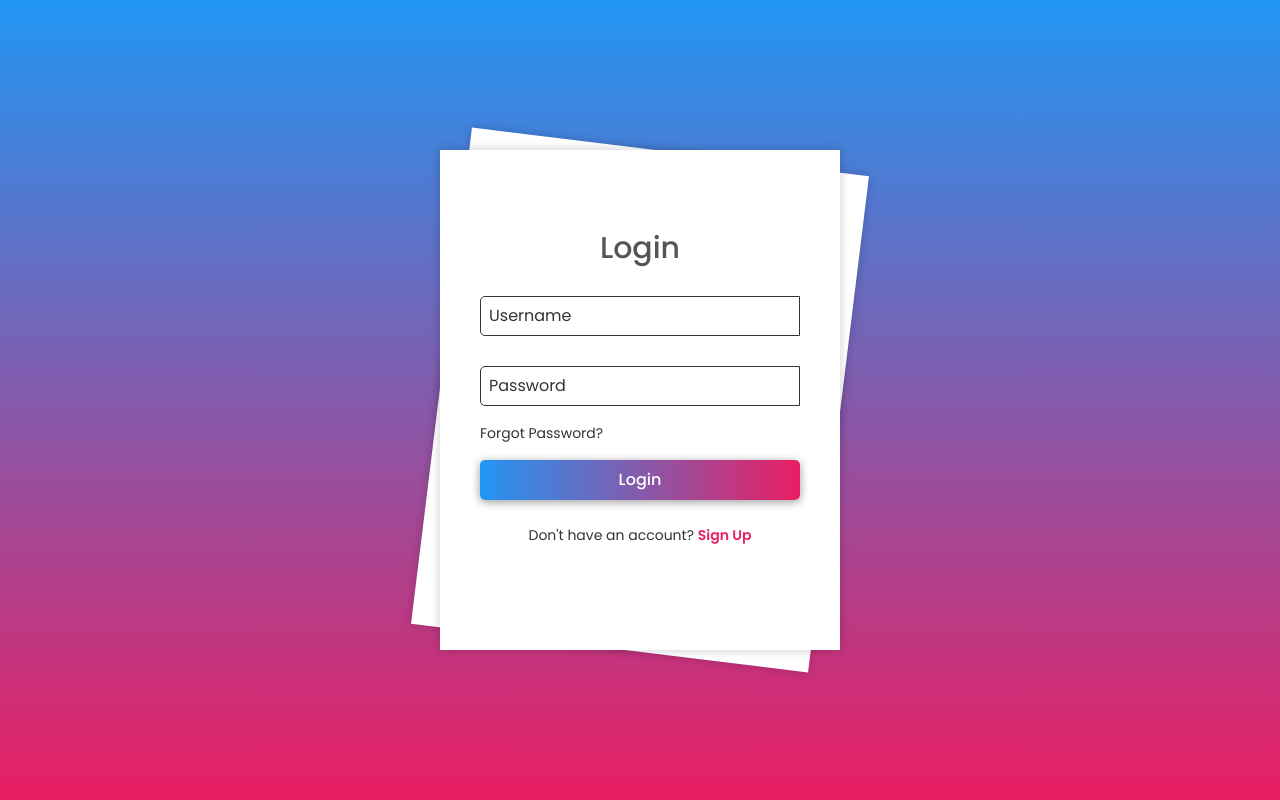
After one commit to ansel2002/Hospital_management_app, a Django app: page /Doctor/Login in a window 1280 px wide. The commit adds this page. Run offline with Django 4.2, Linux system fonts and the light colour scheme; some libraries are stand-ins or nearby versions.

Commit message:
changes to doctor pages

```diff
--- a/Doctor/urls.py
+++ b/Doctor/urls.py
@@ -6,5 +6,8 @@ urlpatterns = [
     path("HomePage", views.home, name="home"),
     path("doctorpage", views.doctor, name="doctor"),
     path("contactpage", views.contact, name="contact"),
-
+    path("blog", views.blog, name="blog"),
+    path("blog-details", views.blogdetails, name="blogdetails"),
+    path("about", views.about, name="aboutus"),
+    path("Login", views.Login, name="login"),
 ]
--- a/Doctor/views.py
+++ b/Doctor/views.py
@@ -14,3 +14,12 @@ def contact(request):
 
 def blog(request):
     return render(request,"Doctor/blog.html",context={})
+
+def blogdetails(request):
+    return render(request,"Doctor/blog-details.html",context={})
+
+def about(request):
+    return render(request,"Doctor/about.html",context={})
+
+def Login(request):
+    return render(request,"Doctor/login.html",context={})
--- a/Pharmacy/views.py
+++ b/Pharmacy/views.py
@@ -14,12 +14,10 @@ def home(request):
 def contact(request):
     return render(request, "Pharmacy/contact.html", context={})
 
-<<<<<<< HEAD
 
 def logintoapp(request):
 
     return render(request)
-=======
 def store(request):
     return render(request, "Pharmacy/store.html", context={})
 
@@ -28,5 +26,3 @@ def shop(request):
 
 def checkout(request):
     return render(request, "Pharmacy/checkout.html", context={})
-
->>>>>>> d6b2f2edd87ed67e7351f96613f8ffbaa93aa142
--- /dev/null
+++ b/static/d_static/css/style.css
@@ -0,0 +1,193 @@
+@import url('https://fonts.googleapis.com/css2?family=Poppins:wght@300;400;500;600;700;800;900&display=swap');
+
+* {
+    margin: 0;
+    padding: 0;
+    box-sizing: border-box;
+    font-family: 'Poppins', sans-serif;
+}
+
+body {
+    display: flex;
+    justify-content: center;
+    align-items: center;
+    min-height: 100vh;
+    background: linear-gradient(#2196f3, #e91e63);
+    overflow: hidden;
+}
+
+.wrapper {
+    position: relative;
+    width: 400px;
+    height: 500px;
+}
+
+.form-wrapper {
+    position: absolute;
+    top: 0;
+    left: 0;
+    display: flex;
+    justify-content: center;
+    align-items: center;
+    width: 100%;
+    height: 100%;
+    background: #fff;
+    box-shadow: 0 0 10px rgba(0, 0, 0, .2);
+}
+
+.wrapper.animate-signUp .form-wrapper.sign-in {
+    transform: rotate(7deg);
+    animation: animateRotate .7s ease-in-out forwards;
+    animation-delay: .3s;
+}
+
+.wrapper.animate-signIn .form-wrapper.sign-in {
+    animation: animateSignIn 1.5s ease-in-out forwards;
+}
+
+@keyframes animateSignIn {
+    0% {
+        transform: translateX(0);
+    }
+
+    50% {
+        transform: translateX(-500px);
+    }
+
+    100% {
+        transform: translateX(0) rotate(7deg);
+    }
+}
+
+.wrapper .form-wrapper.sign-up {
+    transform: rotate(7deg);
+}
+
+.wrapper.animate-signIn .form-wrapper.sign-up {
+    animation: animateRotate .7s ease-in-out forwards;
+    animation-delay: .3s;
+}
+
+@keyframes animateRotate {
+    0% {
+        transform: rotate(7deg);
+    }
+
+    100% {
+        transform: rotate(0);
+        z-index: 1;
+    }
+}
+
+.wrapper.animate-signUp .form-wrapper.sign-up {
+    animation: animateSignUp 1.5s ease-in-out forwards;
+}
+
+@keyframes animateSignUp {
+    0% {
+        transform: translateX(0);
+        z-index: 1;
+    }
+
+    50% {
+        transform: translateX(500px);
+    }
+
+    100% {
+        transform: translateX(0) rotate(7deg);
+    }
+}
+
+h2 {
+    font-size: 30px;
+    color: #555;
+    text-align: center;
+}
+
+.input-group {
+    position: relative;
+    width: 320px;
+    margin: 30px 0;
+}
+
+.input-group label {
+    position: absolute;
+    top: 50%;
+    left: 5px;
+    transform: translateY(-50%);
+    font-size: 16px;
+    color: #333;
+    padding: 0 5px;
+    pointer-events: none;
+    transition: .5s;
+}
+
+.input-group input {
+    width: 100%;
+    height: 40px;
+    font-size: 16px;
+    color: #333;
+    padding: 0 10px;
+    background: transparent;
+    border: 1px solid #333;
+    outline: none;
+    border-radius: 5px;
+}
+
+.input-group input:focus~label,
+.input-group input:valid~label {
+    top: 0;
+    font-size: 12px;
+    background: #fff;
+}
+
+.forgot-pass {
+    margin: -15px 0 15px;
+}
+
+.forgot-pass a {
+    color: #333;
+    font-size: 14px;
+    text-decoration: none;
+}
+
+.forgot-pass a:hover {
+    text-decoration: underline;
+}
+
+.btn {
+    position: relative;
+    top: 0;
+    left: 0;
+    width: 100%;
+    height: 40px;
+    background: linear-gradient(to right, #2196f3, #e91e63);
+    box-shadow: 0 2px 10px rgba(0, 0, 0, .4);
+    font-size: 16px;
+    color: #fff;
+    font-weight: 500;
+    cursor: pointer;
+    border-radius: 5px;
+    border: none;
+    outline: none;
+}
+
+.sign-link {
+    font-size: 14px;
+    text-align: center;
+    margin: 25px 0;
+}
+
+.sign-link p {
+    color: #333;
+}
+
+.sign-link p a {
+    color: #e91e63;
+    text-decoration: none;
+    font-weight: 600;
+}
+
+.sign-link p a:hover {
+    text-decoration: underline;
+}
--- /dev/null
+++ b/static/d_static/js/script.js
@@ -0,0 +1,13 @@
+const wrapper = document.querySelector('.wrapper');
+const signUpLink = document.querySelector('.signUp-link');
+const signInLink = document.querySelector('.signIn-link');
+
+signUpLink.addEventListener('click', () => {
+    wrapper.classList.add('animate-signIn');
+    wrapper.classList.remove('animate-signUp');
+});
+
+signInLink.addEventListener('click', () => {
+    wrapper.classList.add('animate-signUp');
+    wrapper.classList.remove('animate-signIn');
+});
--- a/templates/Doctor/contact.html
+++ b/templates/Doctor/contact.html
@@ -64,13 +64,13 @@
               <a class="nav-link" href="HomePage">Home</a>
             </li>
             <li class="nav-item">
-              <a class="nav-link" href="aboutpage">About Us</a>
+              <a class="nav-link" href="about">About Us</a>
             </li>
             <li class="nav-item">
               <a class="nav-link" href="doctorpage">Doctors</a>
             </li>
             <li class="nav-item">
-              <a class="nav-link" href="blog.html">News</a>
+              <a class="nav-link" href="blog">News</a>
             </li>
             <li class="nav-item active">
               <a class="nav-link" href="contactpage">Contact</a>
--- a/templates/Doctor/doctors.html
+++ b/templates/Doctor/doctors.html
@@ -63,13 +63,13 @@
               <a class="nav-link" href="HomePage">Home</a>
             </li>
             <li class="nav-item">
-              <a class="nav-link" href="aboutpage">About Us</a>
+              <a class="nav-link" href="about">About Us</a>
             </li>
             <li class="nav-item active">
               <a class="nav-link" href="doctorpage">Doctors</a>
             </li>
             <li class="nav-item">
-              <a class="nav-link" href="blog.html">News</a>
+              <a class="nav-link" href="blog">News</a>
             </li>
             <li class="nav-item">
               <a class="nav-link" href="contactpage">Contact</a>
--- a/templates/Doctor/home.html
+++ b/templates/Doctor/home.html
@@ -90,19 +90,19 @@
             <a class="nav-link" href="HomePage"> Home</a>
           </li>
           <li class="nav-item">
-            <a class="nav-link" href="aboutpage">About Us</a>
+            <a class="nav-link" href="about">About Us</a>
           </li>
           <li class="nav-item">
             <a class="nav-link" href="doctorpage">Doctors</a>
           </li>
           <li class="nav-item">
-            <a class="nav-link" href="blogpage">News</a>
+            <a class="nav-link" href="blog">News</a>
           </li>
           <li class="nav-item">
             <a class="nav-link" href="contactpage">Contact</a>
           </li>
           <li class="nav-item">
-            <a class="btn btn-primary ml-lg-3" href="#">Login / Register</a>
+            <a class="btn btn-primary ml-lg-3" href="Login">Login / Register</a>
           </li>
         </ul>
       </div>
--- /dev/null
+++ b/templates/Doctor/login.html
@@ -0,0 +1,71 @@
+ {% extends "base.html" %}
+ {% load static %}
+
+ {% block extrahead %}
+
+
+
+<link rel="stylesheet" href="{% static 'd_static/css/maicons.css' %}" />
+<link rel="stylesheet" href="{% static 'd_static/css/bootstrap.css' %}" />
+<link
+  rel="stylesheet"
+  href="{% static '/d_static/vendor/owl-carousel/css/owl.carousel.css' %}"
+/>
+<link
+  rel="stylesheet"
+  href="{% static '/d_static/vendor/animate/animate.css' %}"
+/>
+
+<link rel="stylesheet" href="{% static '/d_static/css/theme.css' %}" />
+<link rel="stylesheet" href="{% static "/d_static/css/style.css" %}">
+
+{% endblock extrahead %}
+ {% block content %}
+
+    <div class="wrapper">
+        <div class="form-wrapper sign-up">
+            <form action="">
+                <h2>Sign Up</h2>
+                <div class="input-group">
+                    <input type="text" required>
+                    <label for="">Username</label>
+                </div>
+                <div class="input-group">
+                    <input type="email" required>
+                    <label for="">Email</label>
+                </div>
+                <div class="input-group">
+                    <input type="password" required>
+                    <label for="">Password</label>
+                </div>
+                <button type="submit" class="btn">Sign Up</button>
+                <div class="sign-link">
+                    <p>Already have an account? <a href="#" class="signIn-link">Sign In</a></p>
+                </div>
+            </form>
+        </div>
+
+        <div class="form-wrapper sign-in">
+            <form action="">
+                <h2>Login</h2>
+                <div class="input-group">
+                    <input type="text" required>
+                    <label for="">Username</label>
+                </div>
+                <div class="input-group">
+                    <input type="password" required>
+                    <label for="">Password</label>
+                </div>
+                <div class="forgot-pass">
+                    <a href="#">Forgot Password?</a>
+                </div>
+                <button type="submit" class="btn">Login</button>
+                <div class="sign-link">
+                    <p>Don't have an account? <a href="#" class="signUp-link">Sign Up</a></p>
+                </div>
+            </form>
+        </div>
+    </div>
+
+    <script src="{%static "/d_static/js/script.js" %}"></script>
+ {% endblock content%}
```
Also changed, not shown: templates/Doctor/about.html (+24 -30 lines), templates/Doctor/blog-details.html (+25 -33 lines), templates/Doctor/blog.html (+5 -5 lines).
